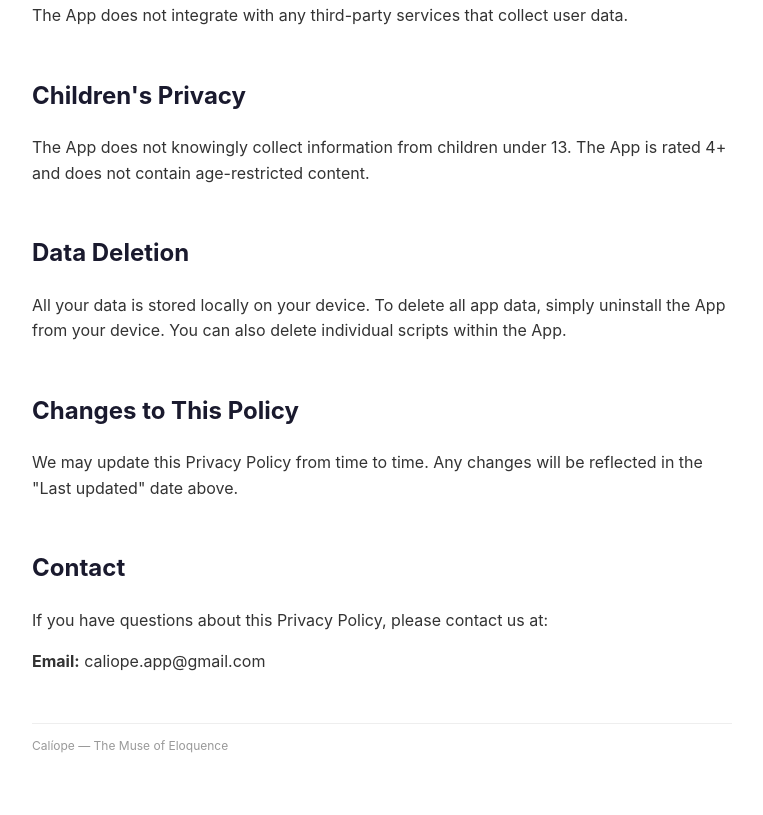
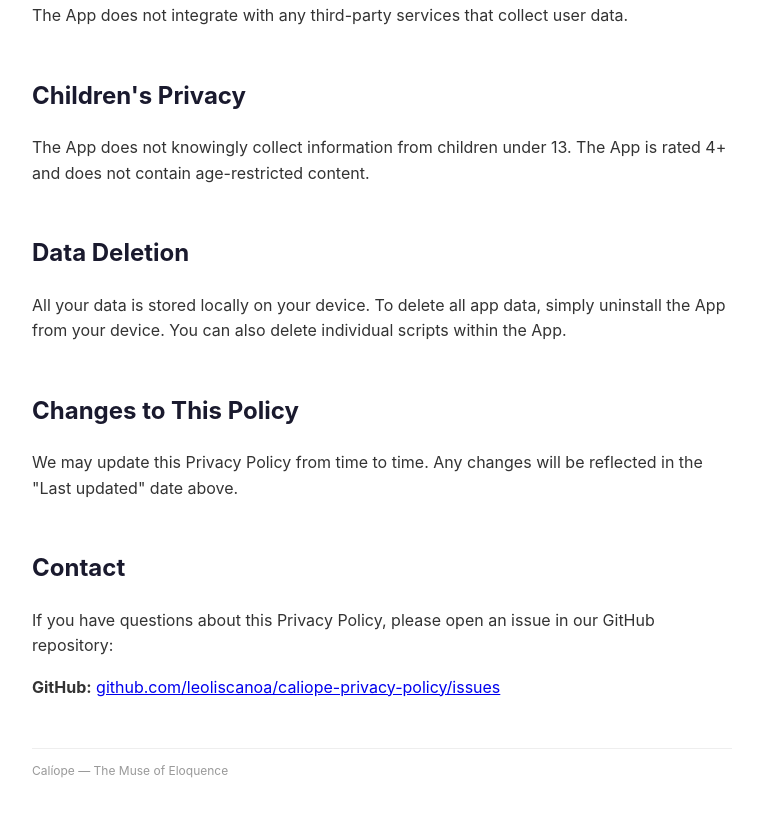
Before and after one commit to leoliscanoa/caliope-privacy-policy, a plain HTML site: page index.html in a window 1280 px wide. Shown: the part 1608-2423 px from the top of the page, without its empty margins (258-1021 px from the left). Drawn offline with Linux system fonts and the light colour scheme.

Commit message:
Ajustes de contacto

```diff
--- a/index.html
+++ b/index.html
@@ -96,8 +96,8 @@
         <p>Podemos actualizar esta Política de Privacidad ocasionalmente. Cualquier cambio se reflejará en la fecha de "Última actualización" indicada arriba.</p>
 
         <h2>Contacto</h2>
-        <p>Si tienes preguntas sobre esta Política de Privacidad, contáctanos en:</p>
-        <p><strong>Correo:</strong> caliope.app@gmail.com</p>
+        <p>Si tienes preguntas sobre esta Política de Privacidad, abre un issue en nuestro repositorio de GitHub:</p>
+        <p><strong>GitHub:</strong> <a href="https://github.com/leoliscanoa/caliope-privacy-policy/issues">github.com/leoliscanoa/caliope-privacy-policy/issues</a></p>
 
         <hr class="footer">
         <p class="footer-note">Calíope — La Musa de la Elocuencia</p>
@@ -150,8 +150,8 @@
         <p>We may update this Privacy Policy from time to time. Any changes will be reflected in the "Last updated" date above.</p>
 
         <h2>Contact</h2>
-        <p>If you have questions about this Privacy Policy, please contact us at:</p>
-        <p><strong>Email:</strong> caliope.app@gmail.com</p>
+        <p>If you have questions about this Privacy Policy, please open an issue in our GitHub repository:</p>
+        <p><strong>GitHub:</strong> <a href="https://github.com/leoliscanoa/caliope-privacy-policy/issues">github.com/leoliscanoa/caliope-privacy-policy/issues</a></p>
 
         <hr class="footer">
         <p class="footer-note">Calíope — The Muse of Eloquence</p>
```
